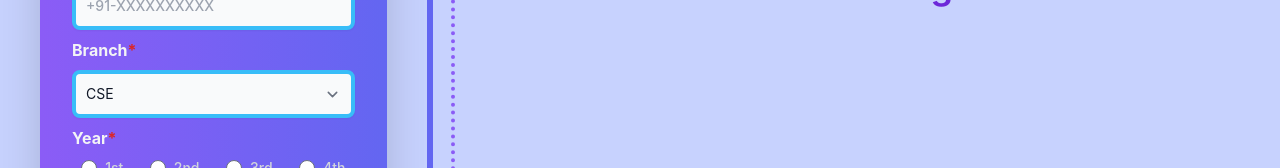
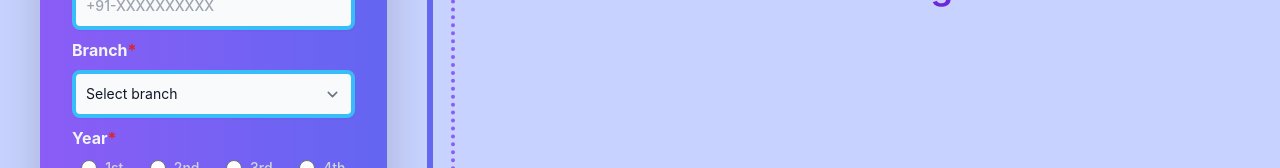
Before and after one commit to Soumyajit2825/Event-Registration-Page, a React (Create React App) app: page / in a window 1280 px wide. Shown: the part 443-611 px from the top of the page. Built offline with nearby package versions, Linux system fonts and the light colour scheme.

Commit message:
Updated form

```diff
--- a/src/components/RegistrationForm.jsx
+++ b/src/components/RegistrationForm.jsx
@@ -17,7 +17,6 @@ const RegistrationForm = ({ onAddStudent }) => {
 
     const handleStudentChange = (e) => {
 
-        e.preventDefault();
 
         const newValue = e.target.value;
         const inputName = e.target.name;
@@ -217,6 +216,7 @@ const RegistrationForm = ({ onAddStudent }) => {
                 <div className="mb-2">
                     <label htmlFor="branch" className="block mb-2 text-s font-bold text-gray-100 ">Branch<span className='text-red-600'>*</span></label>
                     <select onChange={handleStudentChange} placeholder='CSBS' name='branch'  className='shadow-sm bg-gray-50 border-[4px] box-border  border-sky-400 text-gray-900 text-sm rounded-lg focus:ring-blue-500 focus:border-blue-500 block w-full p-2.5 outline-none placeholder:text-gray-400 placeholder:font-medium' required >
+                        <option value=""disabled selected>Select branch</option>
                         <option value="CSE">CSE</option>
                         <option value="CSBS">CSBS</option>
                         <option value="ECE">ECE</option>
```
